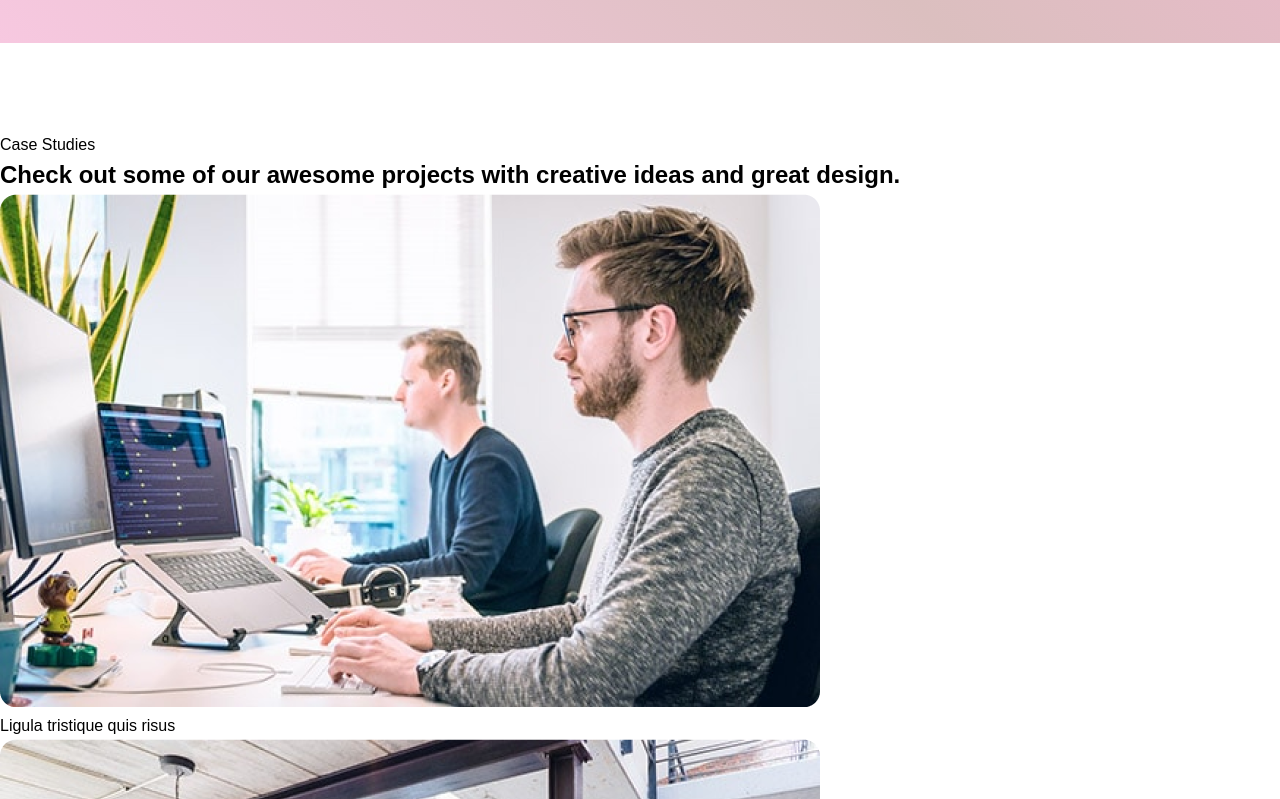
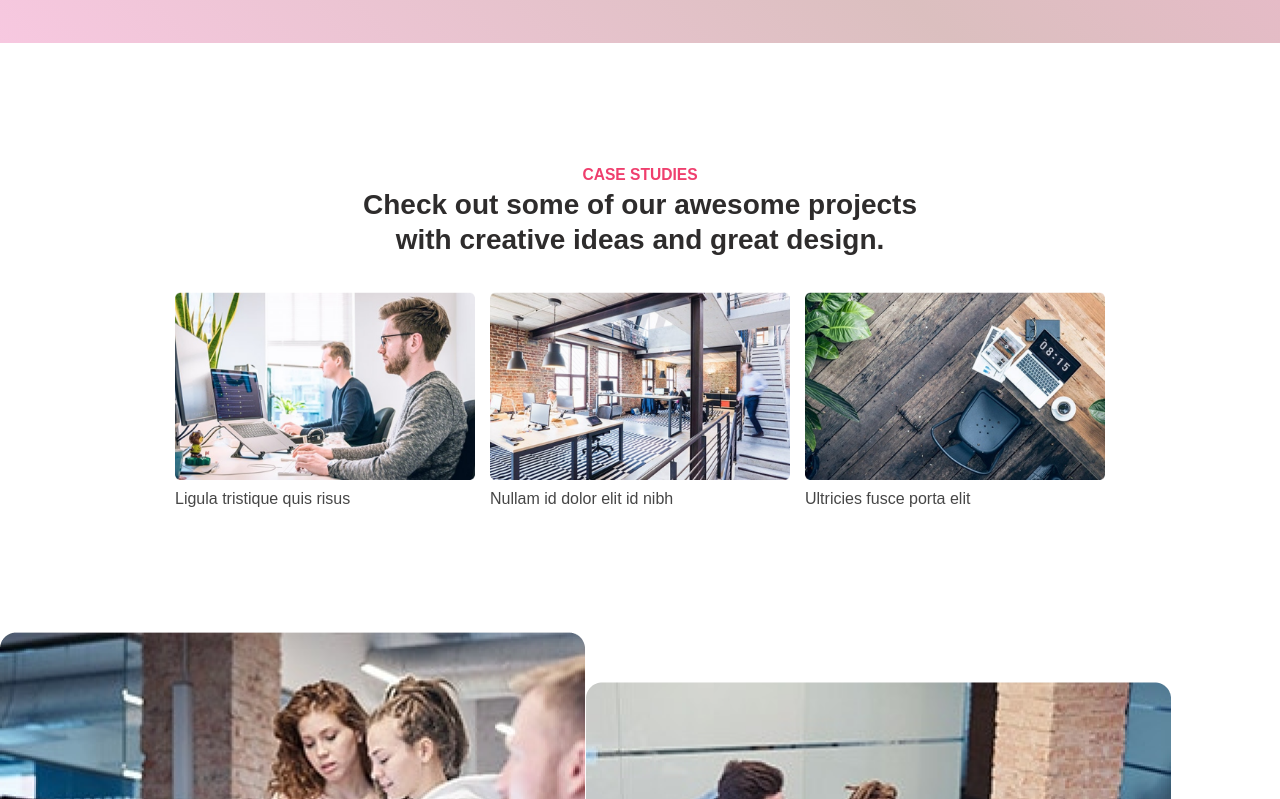
Before and after one commit to Hizmy-M/React-Projects, a React (Vite) app in the folder 05.terraConnect-web/: page / in a window 1280 px wide. Shown: the part 3101-3900 px from the top of the page. Built offline with nearby package versions, Linux system fonts and the light colour scheme; a web font is replaced by a local one.

Commit message:
feat: case study section done stlyes

```diff
--- a/05.terraConnect-web/src/CaseStudies.jsx
+++ b/05.terraConnect-web/src/CaseStudies.jsx
@@ -1,22 +1,22 @@
 export default function CaseStudies() {
     return (
-        <section>
-            <div className="case-studies__container">
+        <section className="extra-space">
+            <div className="case-studies__container width">
                 <div className="case-studies__one">
-                    <span>Case Studies</span>
-                    <h2>Check out some of our awesome projects with creative ideas and great design.</h2>
+                    <span className="logo-color highlite-title">Case Studies</span>
+                    <h2>Check out some of our awesome projects <br /> with creative ideas and great design.</h2>
                 </div>
                 <div className="case-studies__two">
                     <div className="case-studies__two-card">
-                        <img src="/src/assets/image-04.png" alt="image-04" />
+                        <img className="image-responsive" src="/src/assets/image-04.png" alt="image-04" />
                         <p>Ligula tristique quis risus</p>
                     </div>
                     <div className="case-studies__two-card">
-                        <img src="/src/assets/image-05.png" alt="image-04" />
+                        <img  className="image-responsive" src="/src/assets/image-05.png" alt="image-04" />
                         <p>Nullam id dolor elit id nibh</p>
                     </div>
                     <div className="case-studies__two-card">
-                        <img src="/src/assets/image-06.png" alt="image-04" />
+                        <img  className="image-responsive" src="/src/assets/image-06.png" alt="image-04" />
                         <p>Ultricies fusce porta elit</p>
                     </div>
                 </div>
--- a/05.terraConnect-web/src/index.css
+++ b/05.terraConnect-web/src/index.css
@@ -371,6 +371,47 @@ body {
 /* review-section-end */
 /* ----------------------------------------------------------------------------------------------------- */
 
+/* ----------------------------------------------------------------------------------------------------- */
+/* case study section - start */
+.case-studies__container {
+  padding-bottom: 15px;
+
+}
+
+.case-studies__one {
+  text-align: center;
+  padding-bottom: 35px;
+
+}
+
+.case-studies__one h2 {
+  font-size: var(--fs-h2);
+  line-height: 35px;
+  color: var(--font-color-black);
+}
+
+.case-studies__two {
+  display: flex;
+  flex-direction: column;
+  align-items: center;
+  gap: 25px;
+  justify-content: center;
+}
+
+.case-studies__two-card {
+  max-width: 300px;
+}
+
+.case-studies__two-card p {
+  font-size: var(--fs-nav);
+  color: var(--font-color-grey);
+}
+
+
+
+/* case study section - end */
+/* ----------------------------------------------------------------------------------------------------- */
+
 
 
 
@@ -515,4 +556,24 @@ body {
 }
 
 
+/* --------------------------------------------------------------------------------------------------- */
+
+
+/* ---------------------------------------------------------------------------------------------------- */
+/* case setudy section - start */
+.case-studies__two {
+  flex-direction: row;
 }
+
+.case-studies__container {
+  padding-bottom: 30px;
+  padding-top: 30px;
+}
+
+.case-studies__two {
+  gap: 15px;
+}
+
+/* case study section - end */
+
+}
```
